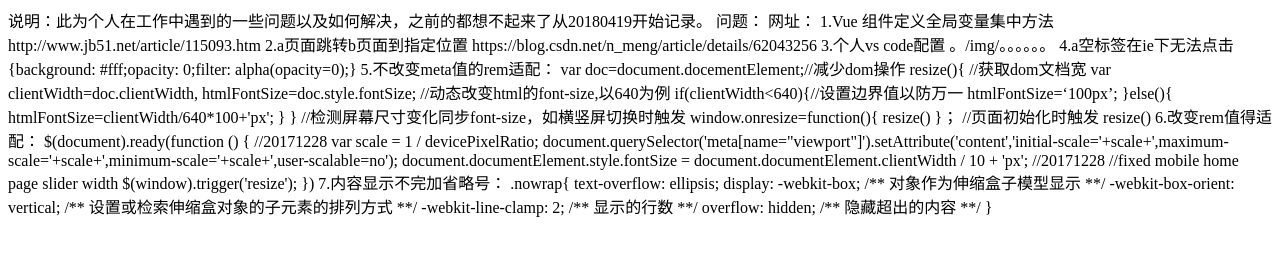
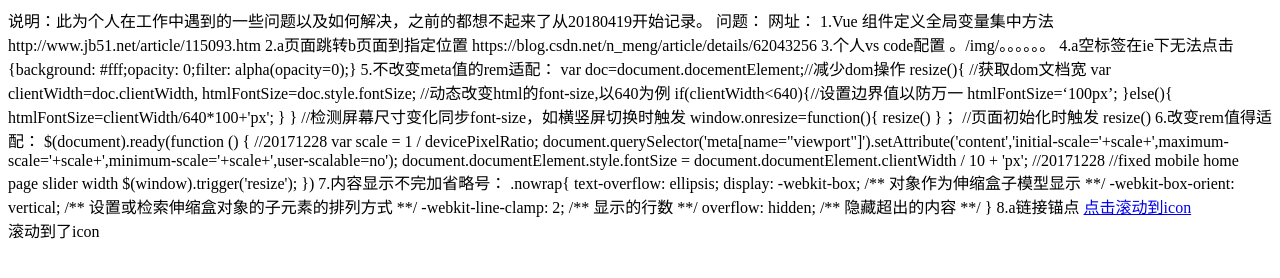
Before and after one commit to doucai/bug, a plain HTML site: page bug.html in a window 1280 px wide. Drawn offline with Linux system fonts and the light colour scheme.

Commit message:
no message

```diff
--- a/bug.html
+++ b/bug.html
@@ -52,5 +52,9 @@
         -webkit-line-clamp: 2; /** 显示的行数 **/
         overflow: hidden;  /** 隐藏超出的内容 **/
     }
+
+    8.a链接锚点
+    <a href="#icon">点击滚动到icon</a>
+    <div id="icon">滚动到了icon</div>
 </body>
 </html>
```
